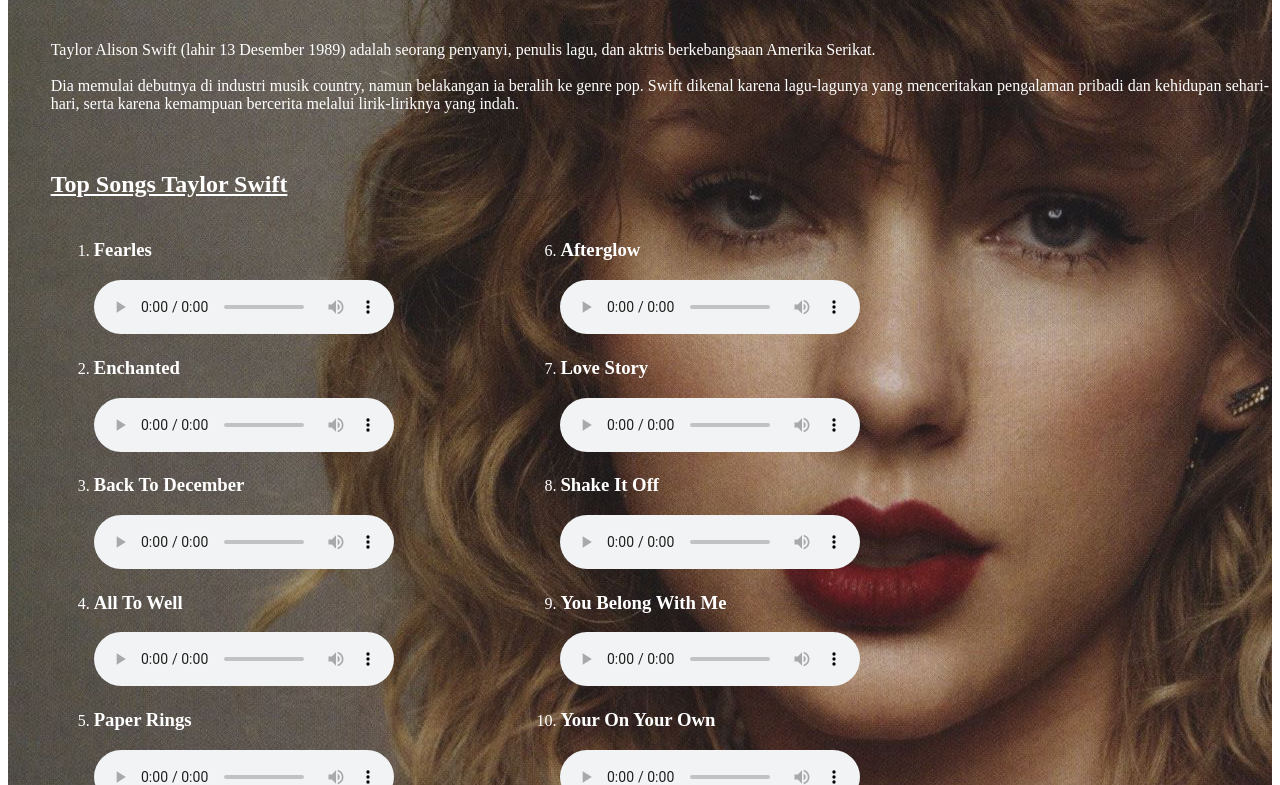
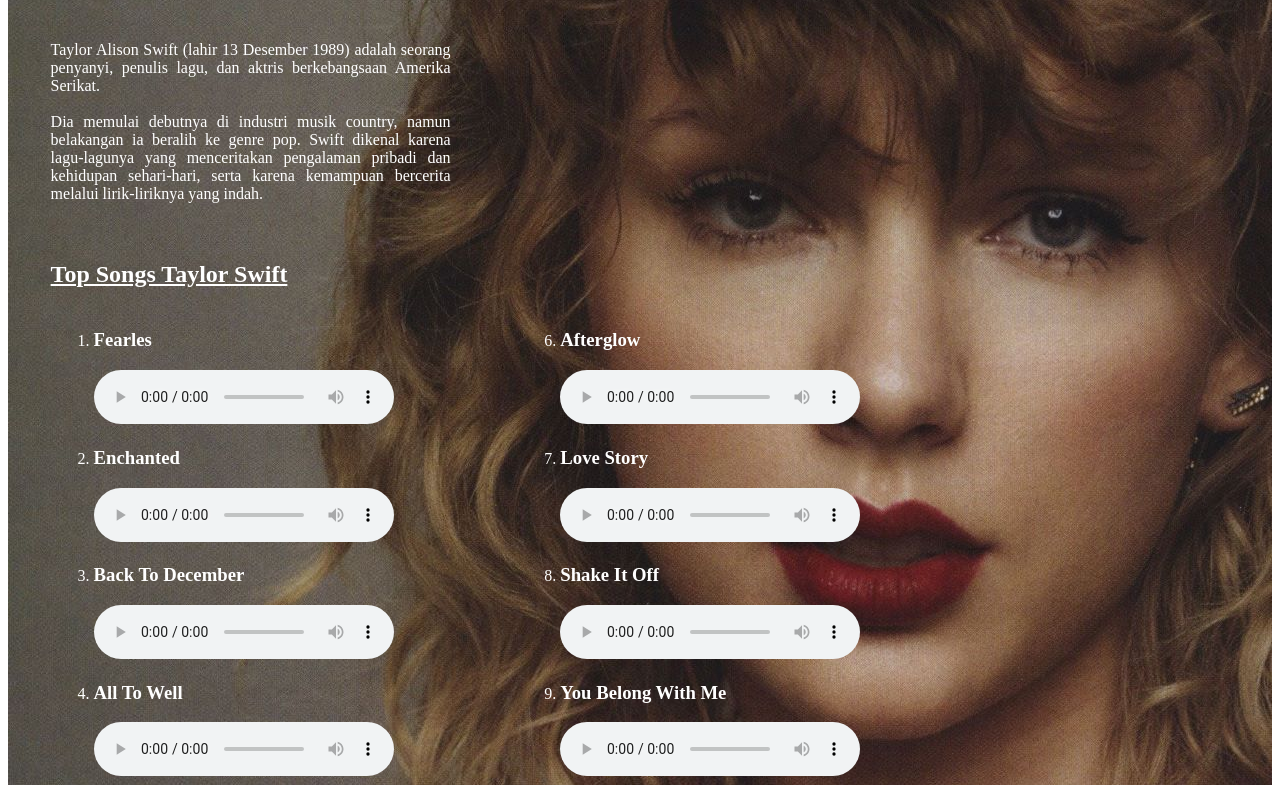
Before and after one commit to Lynuxxx/tayloralisonswift, a plain HTML site: page index.html in a window 1280 px wide. Shown: the part 174-959 px from the top of the page. Drawn offline with Linux system fonts and the light colour scheme.

Commit message:
Update index.html

```diff
--- a/index.html
+++ b/index.html
@@ -18,7 +18,7 @@
         </tr>
         <tr>
             <td width="3%"></td>
-            <td valign="top" width="400" colspan="3">
+            <td valign="top" width="400">
                 <font color="white" align="justify">
                     <h1>Taylor Swift</h1><br>
                     <p>
@@ -30,6 +30,8 @@
                 </font>
                 <br>
             </td>
+            <td></td>
+            <td></td>
         </tr>
         <tr>
             <td></td>
```
